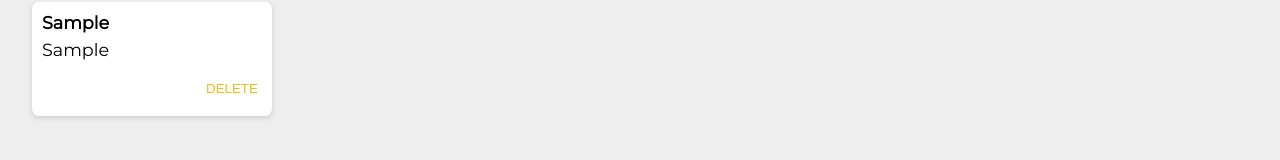
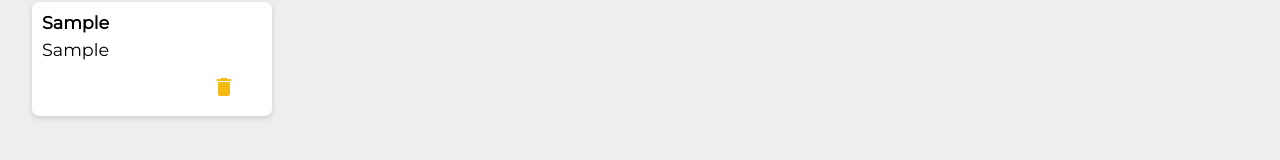
Before and after one commit to BrendoKatagi/Web-Development, a React (Create React App) app in the folder React/Keeper-app/: page / in a window 1280 px wide. Both pictures are taken after typing "Sample", "Sample" into the empty fields and a click on the button "Add". Shown: the part 279-439 px from the top of the page. Built offline with nearby package versions, Linux system fonts and the light colour scheme; a web font is replaced by a local one.

Commit message:
feat: add trash icon to delete a note

```diff
--- a/React/Keeper-app/src/components/Note.jsx
+++ b/React/Keeper-app/src/components/Note.jsx
@@ -1,4 +1,5 @@
 import React from "react";
+import DeleteIcon from "@material-ui/icons/Delete"
 
 function Note(props) {
 
@@ -11,7 +12,9 @@
     <div className="note">
       <h1>{props.title}</h1>
       <p>{props.content}</p>
-      <button onClick={handleClick}>DELETE</button>
+      <button onClick={handleClick}>
+        <DeleteIcon />
+      </button>
     </div>
   );
 }
```
